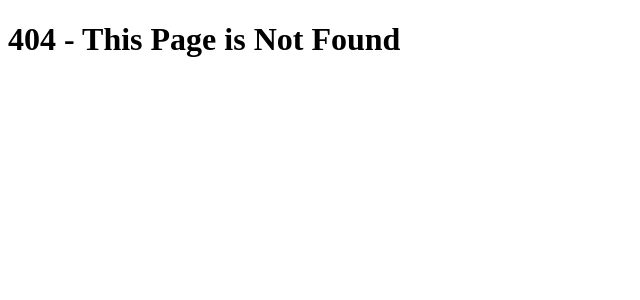
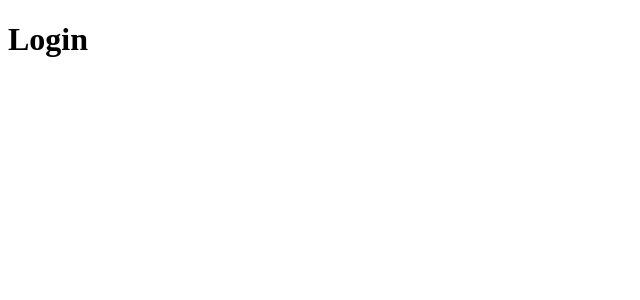
Before and after one commit to mokaty1818795/nextjs, a Next.js app in the folder my-app/: page /login in a window 1280 px wide. Before the commit this address had no page. Shown: the top 300 px of the page, without its empty margins (0-640 px from the left). Built offline with nearby package versions, Linux system fonts and the light colour scheme.

Commit message:
Added grouping routes

```diff
--- /dev/null
+++ b/my-app/src/app/(auth)/login/page.tsx
@@ -0,0 +1,7 @@
+export default function Login() {
+  return (
+    <>
+      <h1>Login</h1>
+    </>
+  );
+}
```
Also changed, not shown: my-app/src/app/(auth)/forgot-password/page.tsx (added, +7 -0 lines), my-app/src/app/(auth)/register/page.tsx (added, +7 -0 lines).
